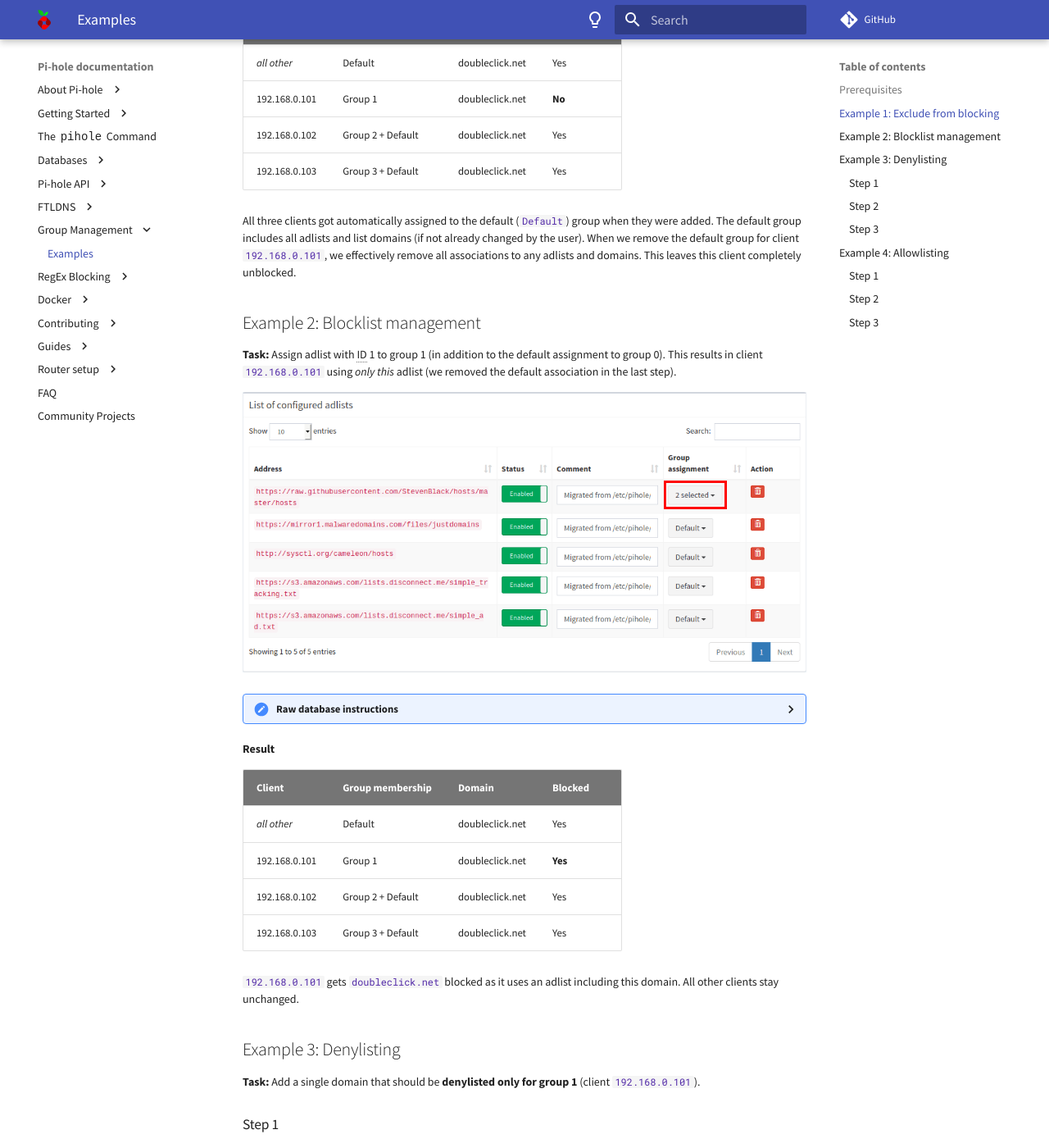
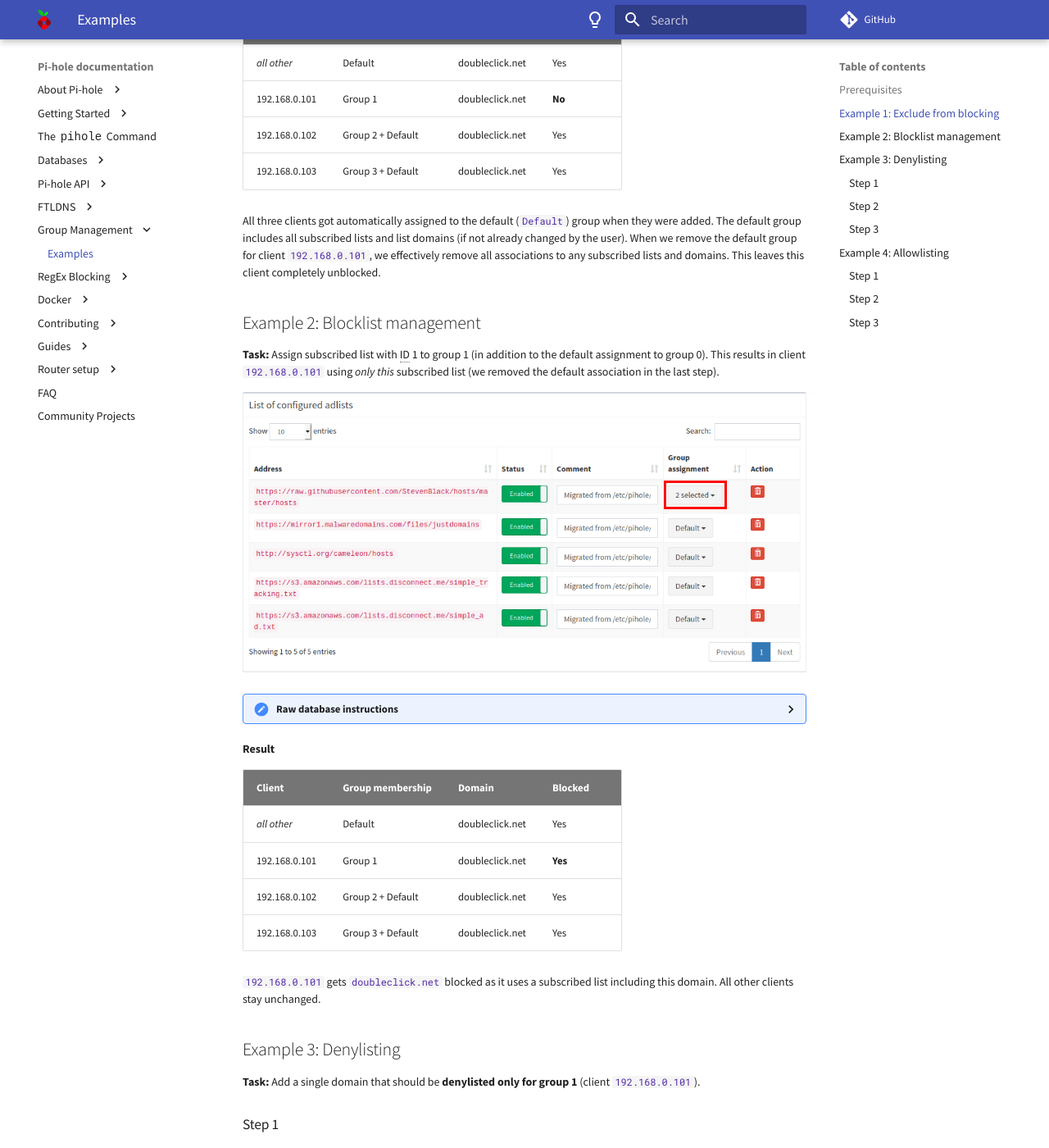
Before and after one commit to pi-hole/docs, an MkDocs documentation site: the page built from docs/group_management/example.md, in a window 1280 px wide and 1400 px high, scrolled down 2070 px. Shown: the whole window at 82% size. Built offline with MkDocs 1.6.1 and Material for MkDocs 9.7.7, drawn with Linux system fonts in a browser that asks for light colours; comment, search, counter and statistics services are not loaded; some of the changed text lies outside the part shown.

Commit message:
adlist(s)/blocklist(s) -> subscribed list(s)
Signed-off-by: Adam Warner <me@adamwarner.co.uk>

````diff
--- a/docs/group_management/example.md
+++ b/docs/group_management/example.md
@@ -14,7 +14,7 @@
 
 1. **Add three groups.**
 
-    The `Default` group has a special meaning and cannot be deleted. All domains, clients, and adlists without a specific group assignment are automatically managed through this group. Disabling this group will disable Pi-hole blocking for all unmanaged devices.
+    The `Default` group has a special meaning and cannot be deleted. All domains, clients, and subscribed lists without a specific group assignment are automatically managed through this group. Disabling this group will disable Pi-hole blocking for all unmanaged devices.
 
     ![Adding three groups](../images/group_management/example-groups.png)
 
@@ -70,13 +70,13 @@
 192.168.0.103 |   Group 3 + Default   | doubleclick.net | Yes
 
 
-All three clients got automatically assigned to the default (`Default`) group when they were added. The default group includes all adlists and list domains (if not already changed by the user). When we remove the default group for client `192.168.0.101`, we effectively remove all associations to any adlists and domains. This leaves this client completely unblocked.
+All three clients got automatically assigned to the default (`Default`) group when they were added. The default group includes all subscribed lists and list domains (if not already changed by the user). When we remove the default group for client `192.168.0.101`, we effectively remove all associations to any subscribed lists and domains. This leaves this client completely unblocked.
 
 ## Example 2: Blocklist management
 
-**Task:** Assign adlist with ID 1 to group 1 (in addition to the default assignment to group 0). This results in client `192.168.0.101` using *only this* adlist (we removed the default association in the last step).
+**Task:** Assign subscribed list with ID 1 to group 1 (in addition to the default assignment to group 0). This results in client `192.168.0.101` using *only this* subscribed list (we removed the default association in the last step).
 
-![Change blocklist group assignment - Overview](../images/group_management/example-adlists-1.png)
+![Change subscribed list group assignment - Overview](../images/group_management/example-adlists-1.png)
 
 ??? "Raw database instructions"
     ```sql
@@ -93,7 +93,7 @@
 192.168.0.103 |   Group 3 + Default   | doubleclick.net | Yes
 
 
-`192.168.0.101` gets `doubleclick.net` blocked as it uses an adlist including this domain. All other clients stay unchanged.
+`192.168.0.101` gets `doubleclick.net` blocked as it uses a subscribed list including this domain. All other clients stay unchanged.
 
 ## Example 3: Denylisting
 
````
Also changed, not shown: docs/group_management/index.md (+1 -1 lines), docs/guides/misc/tor/setup.md (+1 -1 lines), docs/main/pihole-command.md (+3 -3 lines).
